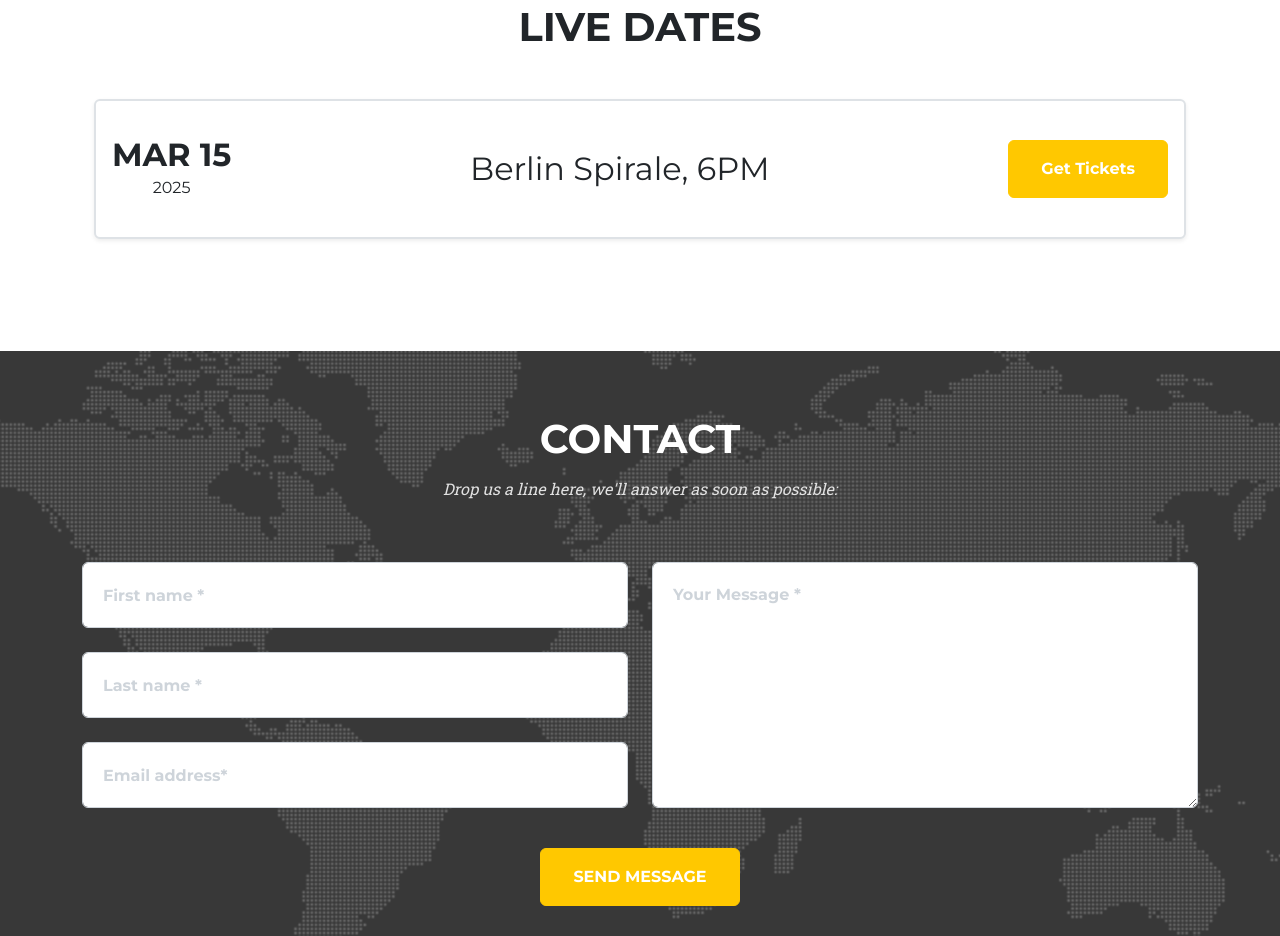
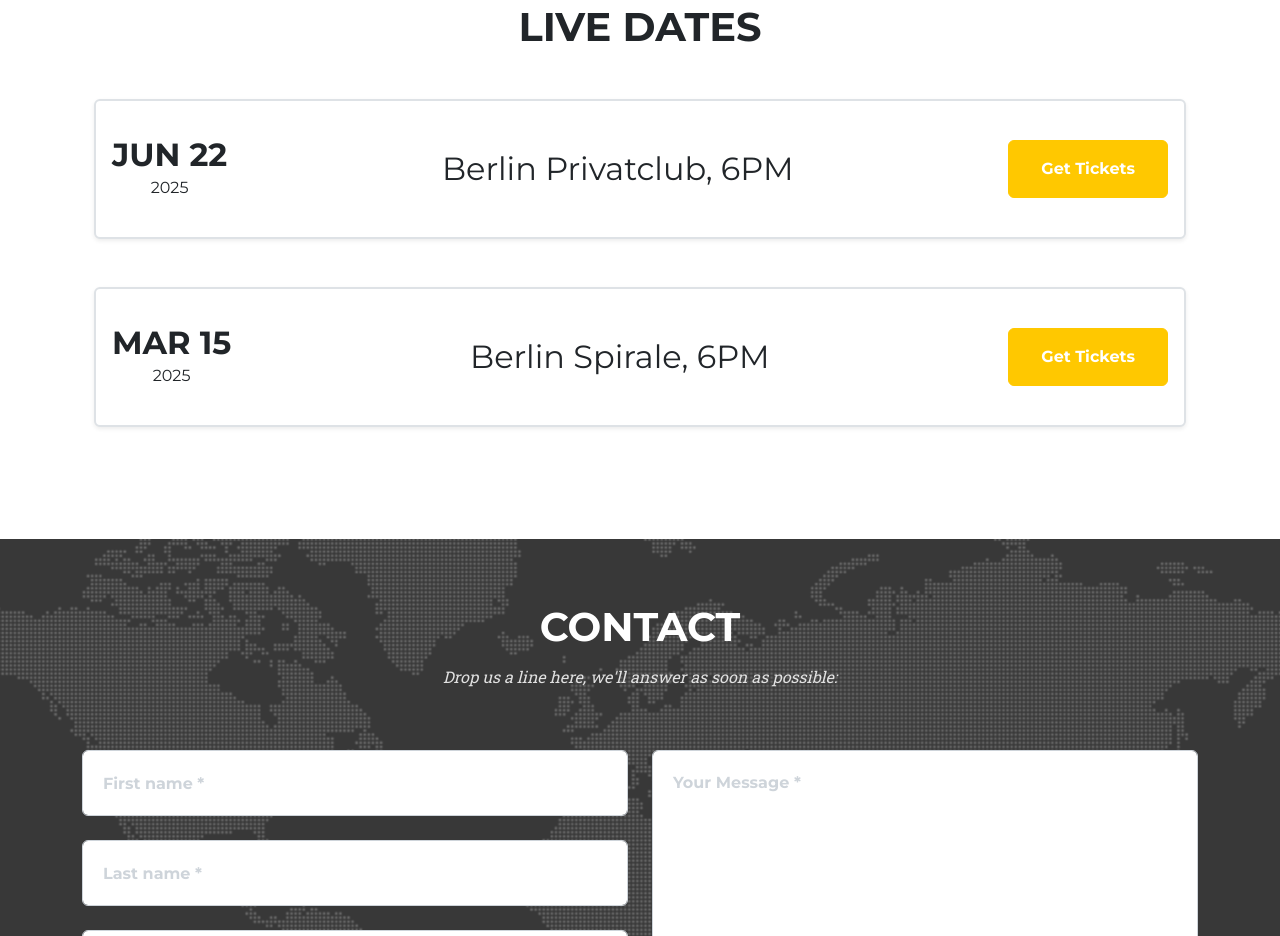
Before and after one commit to somazsoter/tms_official, a plain HTML site: page index.html in a window 1280 px wide. Shown: the part 3580-4516 px from the top of the page. Drawn offline with nearby package versions, Linux system fonts and the light colour scheme.

Commit message:
Add new concert date

```diff
--- a/index.html
+++ b/index.html
@@ -266,6 +266,23 @@
                     <div class="card concert-card border border-2 p-3 shadow-sm d-flex flex-row align-items-center justify-content-between w-100 mb-5">
                         <!-- Date -->
                         <div class="text-center">
+                            <h2 class="concert-date fw-bold mb-0">JUN 22</h2>
+                            <p class="concert-date mb-0">2025</p>
+                        </div>
+                        <!-- Location -->
+                        <div class="text-center">
+                            <p class="concert-text mb-0">Berlin Privatclub, 6PM</p>
+                        </div>
+                        <!-- Button -->
+                        <div class="text-center">
+                            <a href="https://www.sph-music-masters.de/shows/details/4014" target="_blank" class="btn btn-primary btn-xl">Get Tickets</a>
+                        </div>
+                    </div>
+                </div>
+                <div class="container">
+                    <div class="card concert-card border border-2 p-3 shadow-sm d-flex flex-row align-items-center justify-content-between w-100 mb-5">
+                        <!-- Date -->
+                        <div class="text-center">
                             <h2 class="concert-date fw-bold mb-0">MAR 15</h2>
                             <p class="concert-date mb-0">2025</p>
                         </div>
```
Also changed, not shown: 1 other file.
